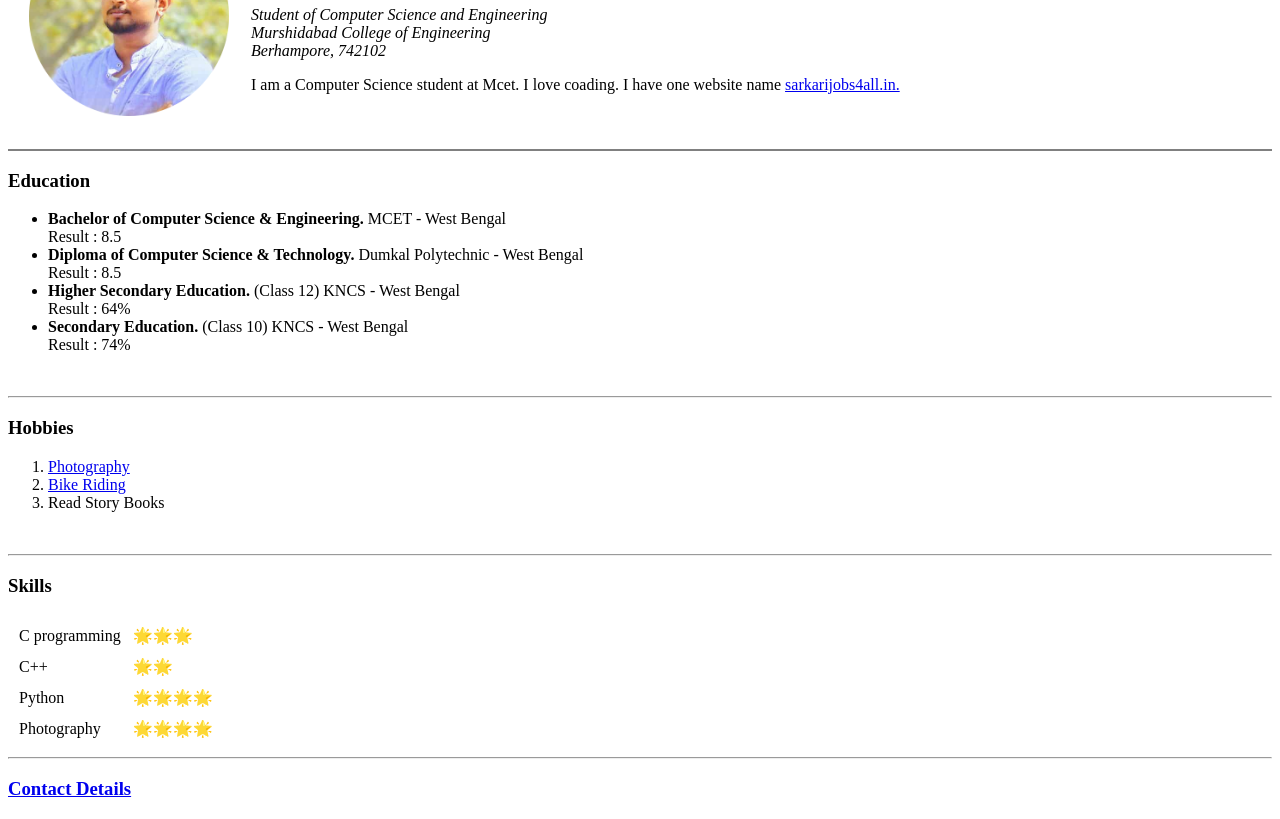
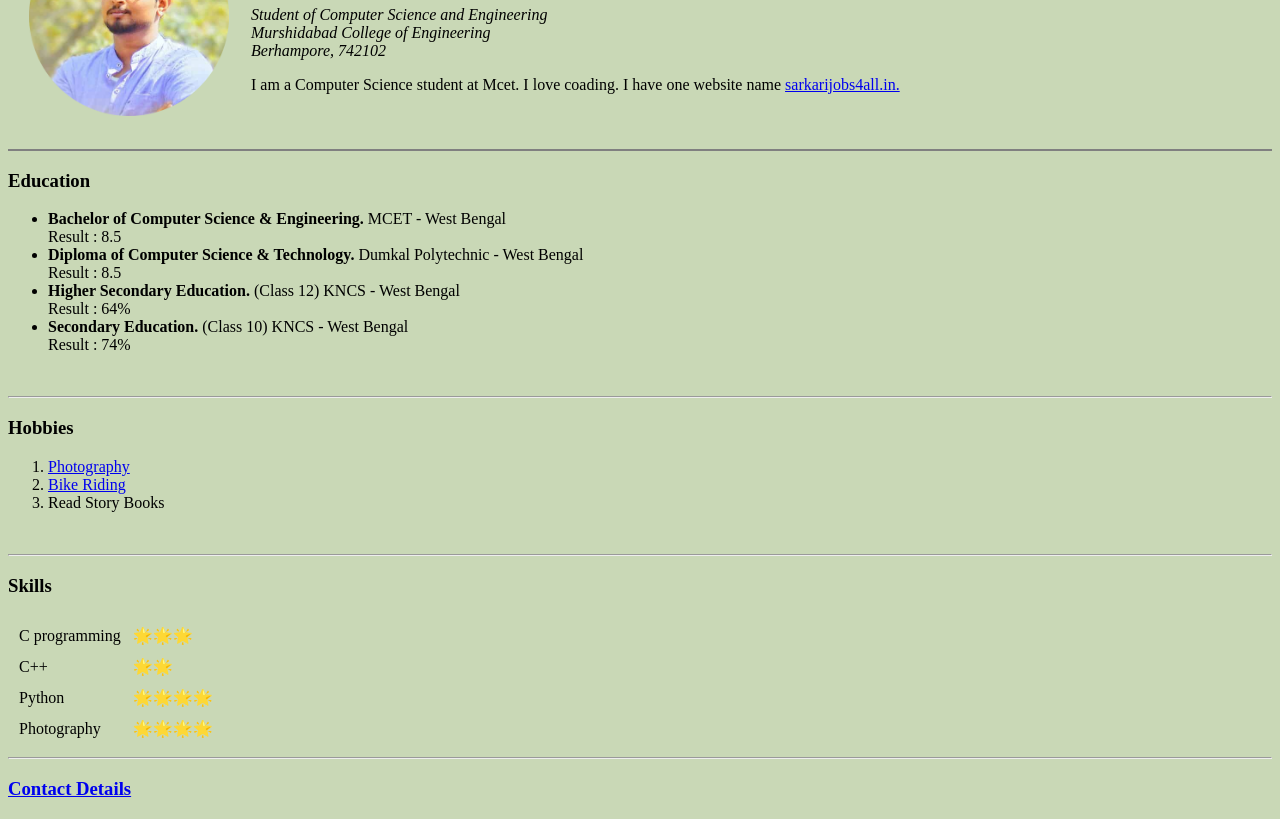
Before and after one commit to souvikkarmakar1998/CV, a plain HTML site: page index.html in a window 1280 px wide. Shown: the part 113-932 px from the top of the page. Drawn offline with Linux system fonts and the light colour scheme.

Commit message:
Update index.html

```diff
--- a/index.html
+++ b/index.html
@@ -6,7 +6,7 @@
   <title>Souvik Karmakar</title>
 </head>
 
-<body>
+<body style="background-color:  #C9D8B6;">
   <table cellspacing="20">
     <tr>
       <td><img src="souvik1.png" alt="Souvik Karmakar Profile" width="200" height="200"></td>
```
